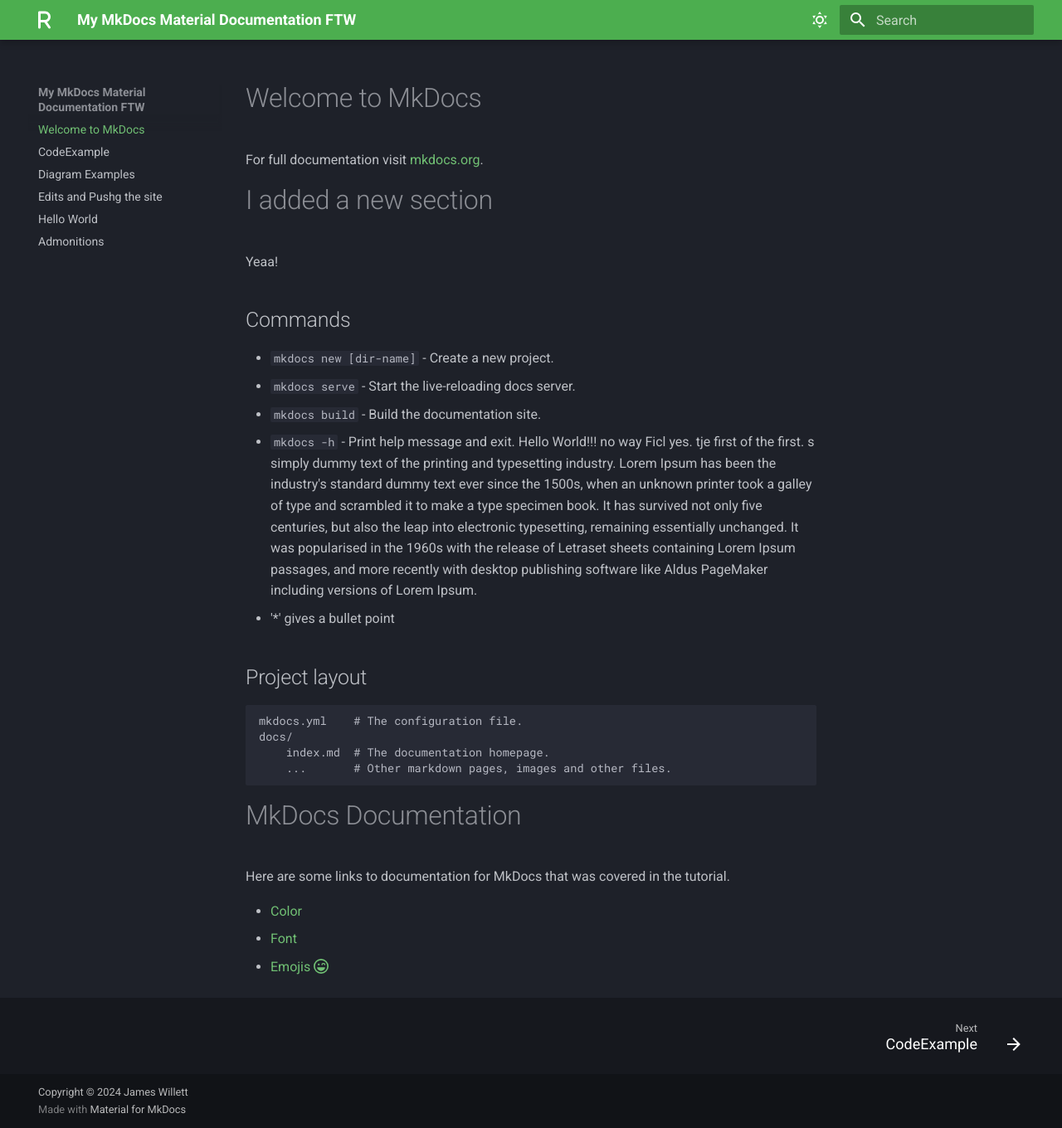
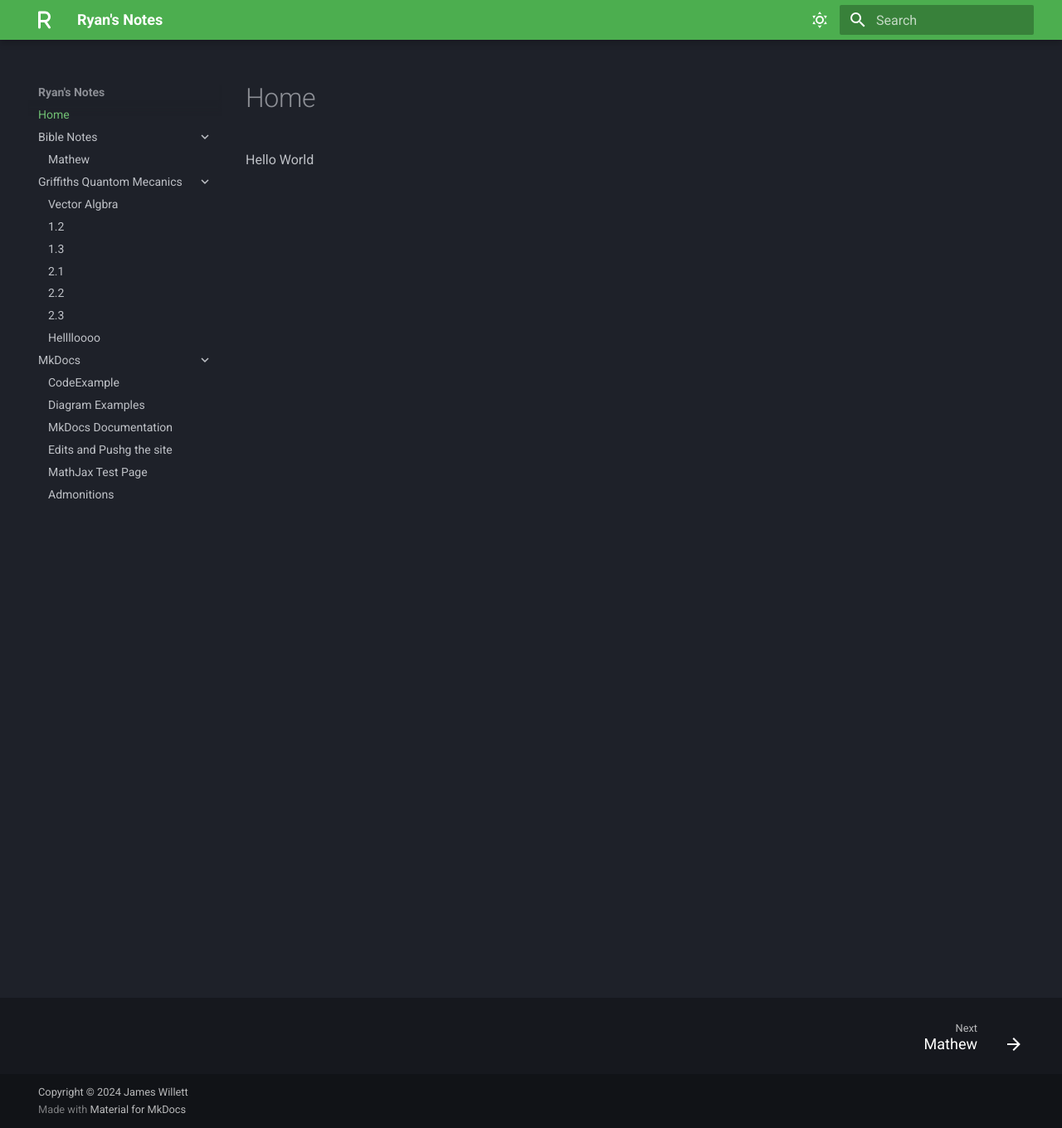
Before and after one commit to xSYOTOSx/RyansNotes, an MkDocs documentation site: the page built from docs/index.md, in a window 1280 px wide and 1360 px high. Shown: the whole window at 83% size. Built offline with MkDocs 1.6.1 and Material for MkDocs 9.7.7, drawn with Linux system fonts in a browser that asks for light colours; comment, search, counter and statistics services are not loaded.

Commit message:
building basic structure

```diff
--- /dev/null
+++ b/docs/Griffiths Quantom Mecanics/1.1.md
@@ -0,0 +1 @@
+# Vector Algbra
--- /dev/null
+++ b/docs/Griffiths Quantom Mecanics/QM Home.md
@@ -0,0 +1,2 @@
+# Helllloooo
+[1.1 Vector](1.1.md)
--- a/docs/HelloWorld.md
+++ /dev/null
@@ -1 +0,0 @@
-# Hello World
--- a/docs/index.md
+++ b/docs/index.md
@@ -1,29 +1,2 @@
-# Welcome to MkDocs
-
-For full documentation visit [mkdocs.org](https://www.mkdocs.org).
-
-# I added a new section
-Yeaa!
-
-## Commands
-
-* `mkdocs new [dir-name]` - Create a new project.
-* `mkdocs serve` - Start the live-reloading docs server.
-* `mkdocs build` - Build the documentation site.
-* `mkdocs -h` - Print help message and exit. Hello World!!! no way Ficl yes. tje first of the first. s simply dummy text of the printing and typesetting industry. Lorem Ipsum has been the industry's standard dummy text ever since the 1500s, when an unknown printer took a galley of type and scrambled it to make a type specimen book. It has survived not only five centuries, but also the leap into electronic typesetting, remaining essentially unchanged. It was popularised in the 1960s with the release of Letraset sheets containing Lorem Ipsum passages, and more recently with desktop publishing software like Aldus PageMaker including versions of Lorem Ipsum.
-* '*' gives a bullet point
-<!--Text-->
-
-## Project layout
-
-    mkdocs.yml    # The configuration file.
-    docs/
-        index.md  # The documentation homepage.
-        ...       # Other markdown pages, images and other files.
-
-# MkDocs Documentation
-Here are some links to documentation for MkDocs that was covered in the tutorial.
-
- * [Color](https://squidfunk.github.io/mkdocs-material/setup/changing-the-colors/#custom-colors)
- * [Font](https://squidfunk.github.io/mkdocs-material/setup/changing-the-fonts/)
- * [Emojis :fontawesome-regular-face-laugh-wink:](https://squidfunk.github.io/mkdocs-material/reference/icons-emojis/#search)
+# Home
+Hello World
--- /dev/null
+++ b/docs/mathjax-config.js
@@ -0,0 +1,5 @@
+window.MathJax = {
+  tex: {
+    tags: 'ams',  // Enables automatic numbering like \eqref
+  }
+};
--- a/mkdocs.yml
+++ b/mkdocs.yml
@@ -1,21 +1,12 @@
-site_name: My MkDocs Material Documentation FTW
+site_name: Ryan's Notes
 site_url: https://sitename.example
 theme:
   name: material
-  #font:
-  #  text: Merriweather Sans
-  #  code: Red Hat Mono
-
-  # For a single setting
-  #palette:
-    # This is how i add comments
-    #scheme: slate
-    #primary: green
-    #accent: deep purple
   icon:
     logo: fontawesome/solid/r
   features:
     - navigation.footer
+    - navigation.expand
 
   #for toggleable settings
   palette:
@@ -37,6 +28,7 @@
 
 
 markdown_extensions:
+  - tables
    #Emojis
   - attr_list
   - pymdownx.emoji:
@@ -63,8 +55,15 @@
   # Callouts aka admonitions
   - admonition
   - pymdownx.details
+  - pymdownx.arithmatex:
+      generic: true
 
 
+extra_javascript:
+  - mathjax-config.js
+  - https://cdn.jsdelivr.net/npm/mathjax@3/es5/tex-mml-chtml.js
+  - https://unpkg.com/tablesort@5.3.0/dist/tablesort.min.js
+  - javascripts/tablesort.js
 #extra:
 #  social:
 #    - icon: simple/youtube
```
Also changed, not shown: docs/Bible Notes/Mathew.md (added, +11 -0 lines), docs/MkDocs/Documentation.md (added, +6 -0 lines), docs/MkDocs/Math.md (added, +17 -0 lines), docs/Griffiths Quantom Mecanics/1.2.md (added), docs/Griffiths Quantom Mecanics/1.3.md (added), docs/Griffiths Quantom Mecanics/2.1.md (added), docs/Griffiths Quantom Mecanics/2.2.md (added), docs/Griffiths Quantom Mecanics/2.3.md (added), docs/MkDocs/CodeExample.md (renamed from docs/CodeExample.md), docs/MkDocs/Diagram.md (renamed from docs/Diagram.md), docs/MkDocs/Edits and Pushg the site.md (renamed from docs/Edits and Pushg the site.md), docs/MkDocs/admonitions.md (renamed from docs/admonitions.md).
